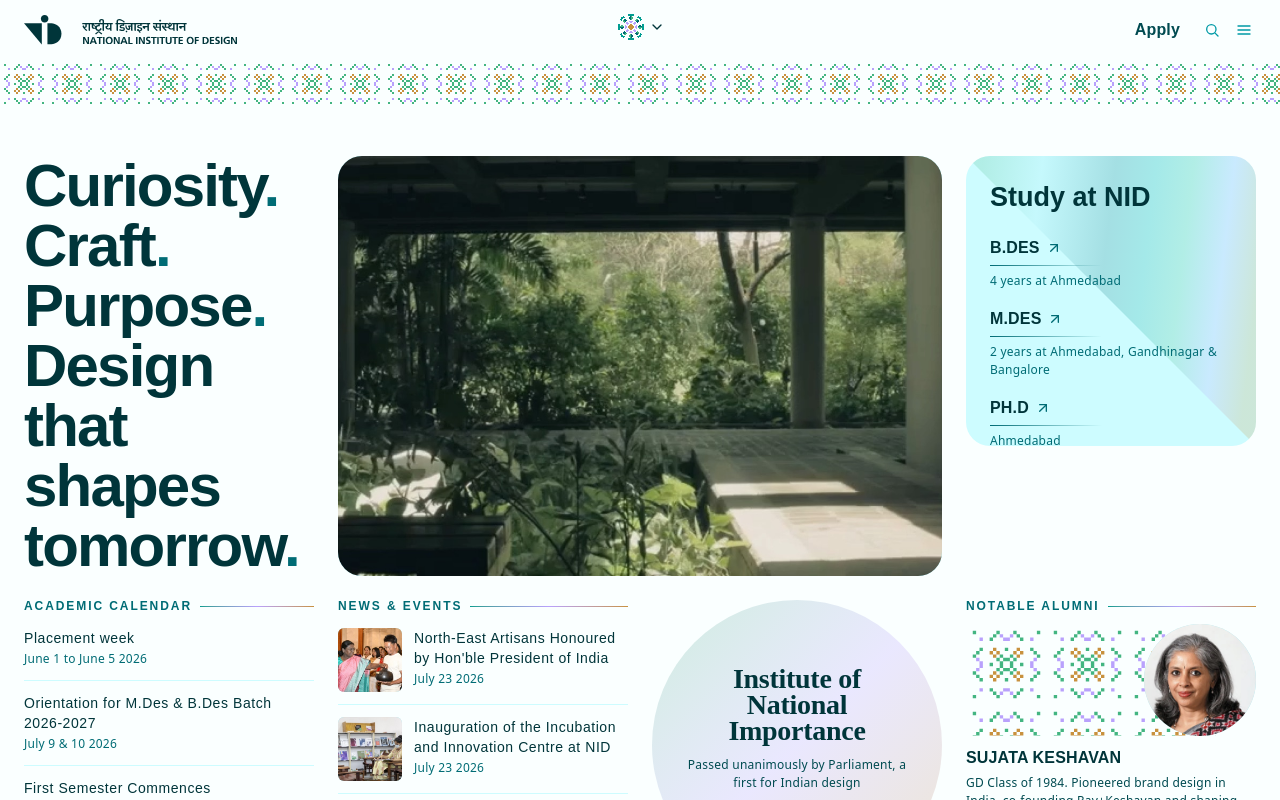
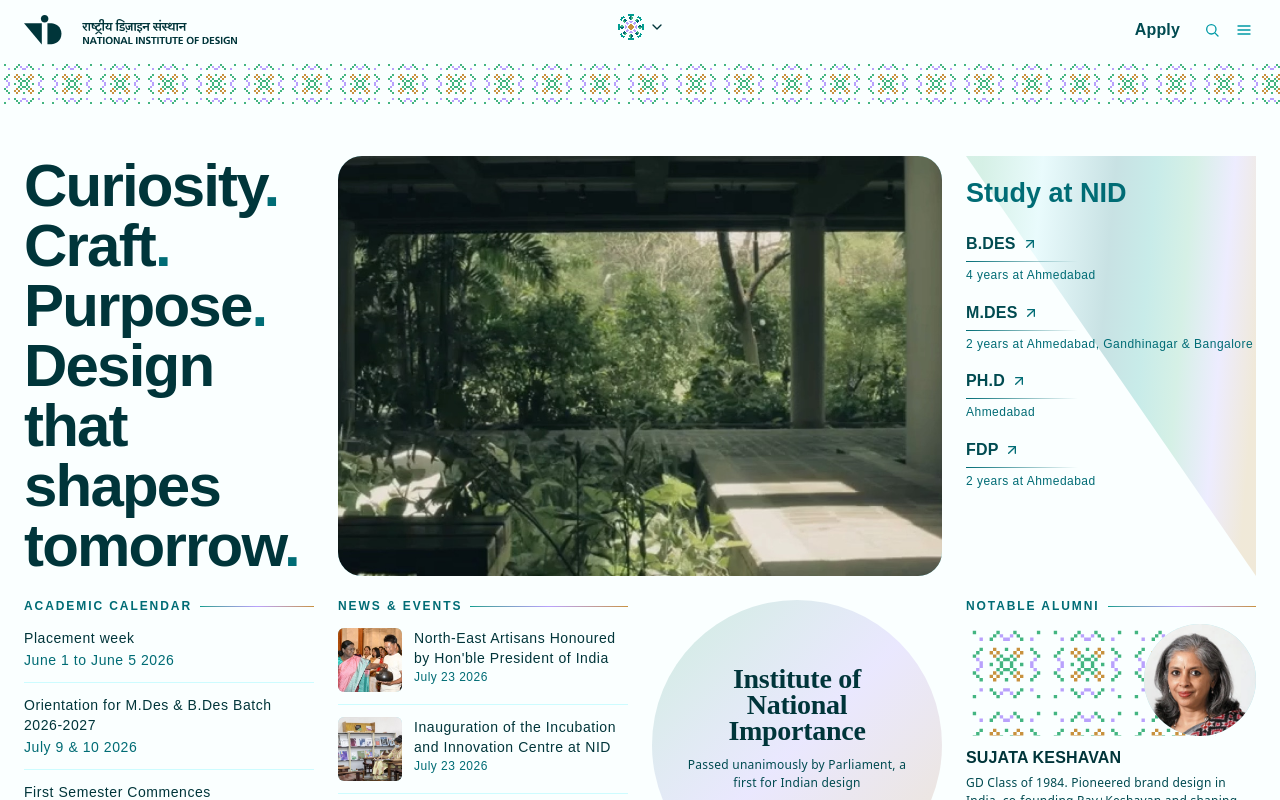
Before and after one commit to NID-web/x-website, a Next.js app: page /en/home in a window 1280 px wide. Shown: the top 800 px of the page. Built offline with nearby package versions, Linux system fonts and the light colour scheme; a web font is replaced by a local one.

Commit message:
feat: Refactor LinkListTile and ListTile components for improved layout and styling

```diff
--- a/src/components/home/tiles/LinkListTile.tsx
+++ b/src/components/home/tiles/LinkListTile.tsx
@@ -11,26 +11,34 @@
 // gradient underline, and a teal meta line.
 export function LinkListTile({ tile, t }: { tile: LinkListTileData; t: Translate }) {
   return (
-    <Tile as="section" surface={tile.gradient ? "raised" : "page"} padding={tile.gradient}>
-      {/* The diagonal wash sits under the content but over the surface. */}
+    <Tile
+      as="section"
+      surface="page"
+      padding={false}
+      square={false}
+      stretch
+      className="pt-5"
+    >
       {tile.gradient && <GradientWash />}
       {tile.overlineKey && <Overline>{t(tile.overlineKey)}</Overline>}
       {tile.headingKey && (
-        <h3 className="relative font-primary text-h3 text-text-primary">{t(tile.headingKey)}</h3>
+        <h3 className="relative font-primary text-h3 text-text-tertiary">
+          {t(tile.headingKey)}
+        </h3>
       )}
       <ul className="relative mt-5 flex flex-col gap-4">
         {tile.links.map((link) => (
           <li key={link.labelKey}>
             <Link
               href={link.href}
-              className="group inline-flex items-center gap-1.5 font-primary text-h6 uppercase text-text-primary no-underline transition-colors duration-150 ease-in-out hover:text-accent-primary"
+              className="group inline-flex items-center gap-1.5 font-primary text-h6 uppercase text-text-secondary no-underline transition-colors duration-150 ease-in-out hover:text-text-primary"
             >
               {t(link.labelKey)}
               <Icon name="arrow-up-right" className="size-4 shrink-0 text-accent-primary" />
             </Link>
             <GradientRule tone="fade" className="mt-1.5 max-w-28" />
             {link.metaKey && (
-              <p className="mt-1.5 font-body text-caption text-text-tertiary">
+              <p className="mt-1.5 font-primary text-micro text-text-tertiary">
                 {t(link.metaKey)}
               </p>
             )}
--- a/src/components/home/tiles/ListTile.tsx
+++ b/src/components/home/tiles/ListTile.tsx
@@ -21,7 +21,9 @@
       surface="page"
       padding={false}
       footer={
-        cta ? <Cta label={t(cta.labelKey)} href={cta.href} external={cta.external} /> : undefined
+        cta ? (
+          <Cta label={t(cta.labelKey)} href={cta.href} external={cta.external} />
+        ) : undefined
       }
     >
       <Overline>{t(tile.overlineKey)}</Overline>
@@ -30,8 +32,12 @@
         {tile.kind === "calendar"
           ? tile.rows.map((row, i) => (
               <li key={row.labelKey} className={i > 0 ? rowSeparator : undefined}>
-                <p className="font-primary text-label text-text-primary">{t(row.labelKey)}</p>
-                <p className="mt-0.5 font-body text-caption text-text-tertiary">{row.date}</p>
+                <p className="font-primary text-label text-text-primary">
+                  {t(row.labelKey)}
+                </p>
+                <p className="mt-0.5 font-primary text-label text-text-tertiary">
+                  {row.date}
+                </p>
               </li>
             ))
           : tile.rows.map((row, i) => (
@@ -51,7 +57,9 @@
                   >
                     {t(row.headlineKey)}
                   </Link>
-                  <p className="mt-0.5 font-body text-caption text-text-tertiary">{row.date}</p>
+                  <p className="mt-0.5 font-primary text-micro text-text-tertiary">
+                    {row.date}
+                  </p>
                 </div>
               </li>
             ))}
--- a/src/lib/home-content.ts
+++ b/src/lib/home-content.ts
@@ -143,7 +143,11 @@
 export const HOME_TILES: HomeTile[] = [
   // ── row 1 ──────────────────────────────────────────────────────────────
   { id: "statement", kind: "statement", textKey: "statement" },
-  { id: "hero", kind: "hero", media: img("hero-forest.jpg", "Sunlight through trees at an NID campus.", 1400, 660) },
+  {
+    id: "hero",
+    kind: "hero",
+    media: img("hero-forest.jpg", "Sunlight through trees at an NID campus.", 1400, 660),
+  },
   {
     id: "study",
     kind: "linkList",
@@ -174,9 +178,24 @@
     kind: "news",
     overlineKey: "news.overline",
     rows: [
-      { headlineKey: "news.r1", date: "July 23 2026", href: "/news/artisans-honoured", thumbnail: img("news-1.jpg", "Artisans at the ceremony.", 200, 200) },
-      { headlineKey: "news.r2", date: "July 23 2026", href: "/news/incubation-centre", thumbnail: img("news-2.jpg", "The new innovation centre.", 200, 200) },
-      { headlineKey: "news.r3", date: "July 23 2026", href: "/news/kmc-membership", thumbnail: img("news-3.jpg", "Inside the Knowledge Management Centre.", 200, 200) },
+      {
+        headlineKey: "news.r1",
+        date: "July 23 2026",
+        href: "/news/artisans-honoured",
+        thumbnail: img("news-1.jpg", "Artisans at the ceremony.", 200, 200),
+      },
+      {
+        headlineKey: "news.r2",
+        date: "July 23 2026",
+        href: "/news/incubation-centre",
+        thumbnail: img("news-2.jpg", "The new innovation centre.", 200, 200),
+      },
+      {
+        headlineKey: "news.r3",
+        date: "July 23 2026",
+        href: "/news/kmc-membership",
+        thumbnail: img("news-3.jpg", "Inside the Knowledge Management Centre.", 200, 200),
+      },
     ],
     cta: { labelKey: "cta.allNews", href: "/news" },
   },
```
